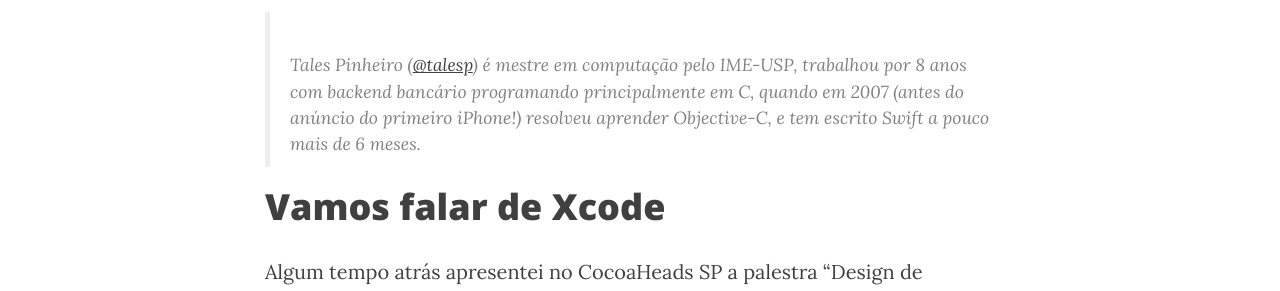
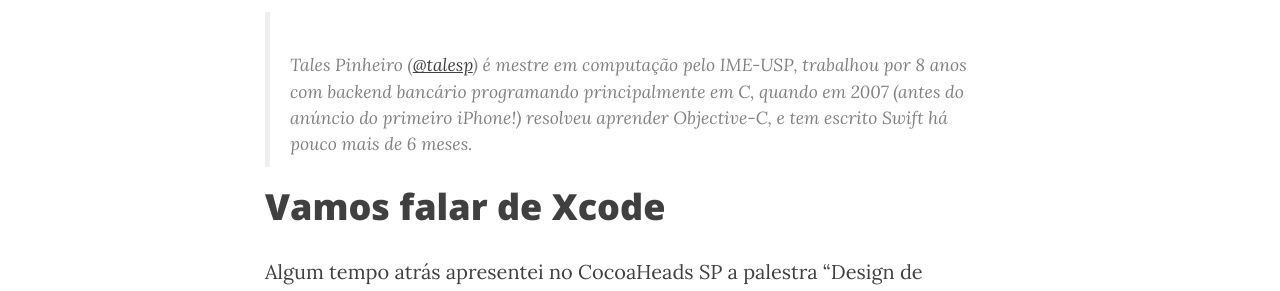
Before and after one commit to CocoaHeadsBrasil/equinociOS, a Jekyll site: the page built from _posts/2016-03-10-vamos-falar-de-xcode.md, in a window 1280 px wide and 900 px high. Shown: the part 503-794 px from the top of the window. Built offline with Jekyll 4.4.1, drawn with Linux system fonts in a browser that asks for light colours; nearby versions of some CDN libraries; comment, search, counter and statistics services are not loaded.

Commit message:
Correção ortográfica

```diff
--- a/_posts/2016-03-10-vamos-falar-de-xcode.md
+++ b/_posts/2016-03-10-vamos-falar-de-xcode.md
@@ -6,7 +6,7 @@ author:     "Tales Pinheiro"
 category:   "xcode"
 ---
 
-> Tales Pinheiro ([@talesp](https://twitter.com/talesp){:target="_blank"}) é mestre em computação pelo IME-USP, trabalhou por 8 anos com backend bancário programando principalmente em C, quando em 2007 (antes do anúncio do primeiro iPhone!) resolveu aprender Objective-C, e tem escrito Swift a pouco mais de 6 meses.
+> Tales Pinheiro ([@talesp](https://twitter.com/talesp){:target="_blank"}) é mestre em computação pelo IME-USP, trabalhou por 8 anos com backend bancário programando principalmente em C, quando em 2007 (antes do anúncio do primeiro iPhone!) resolveu aprender Objective-C, e tem escrito Swift há pouco mais de 6 meses.
 
 # Vamos falar de Xcode
 
```
